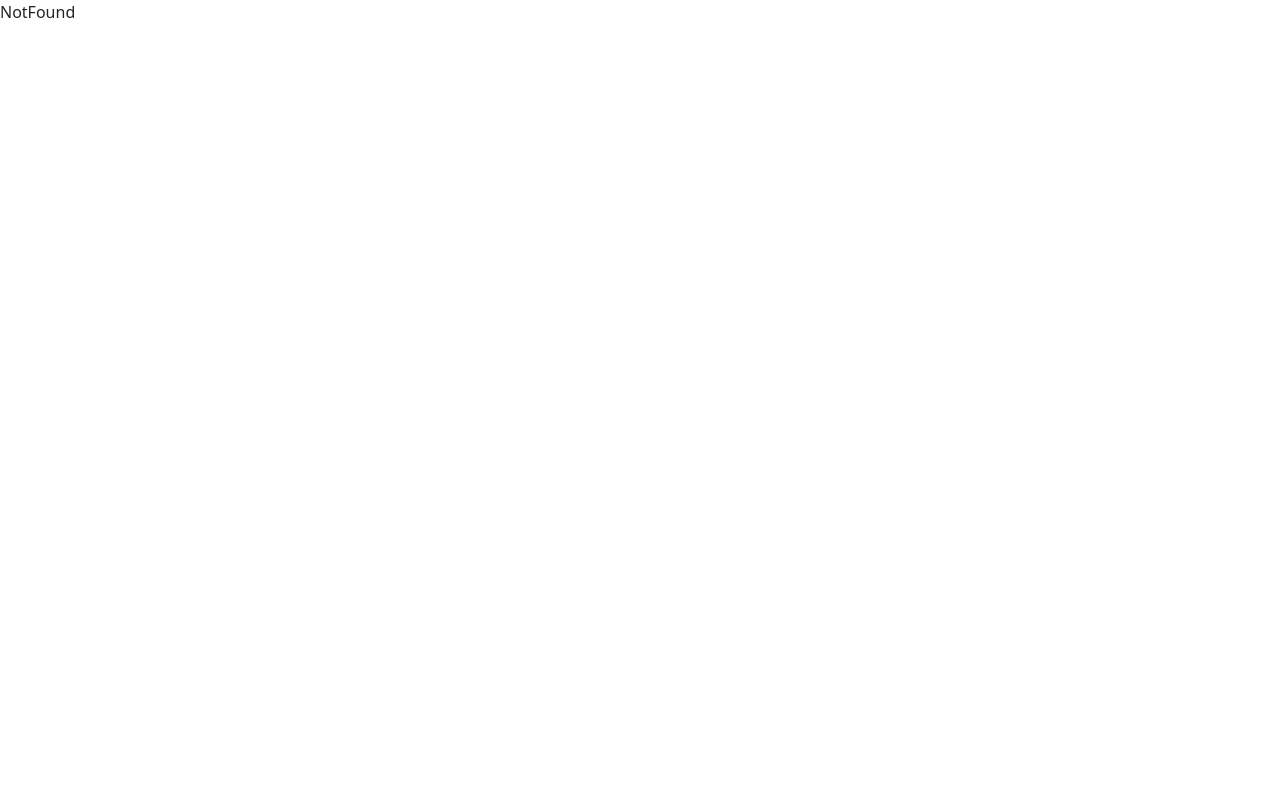
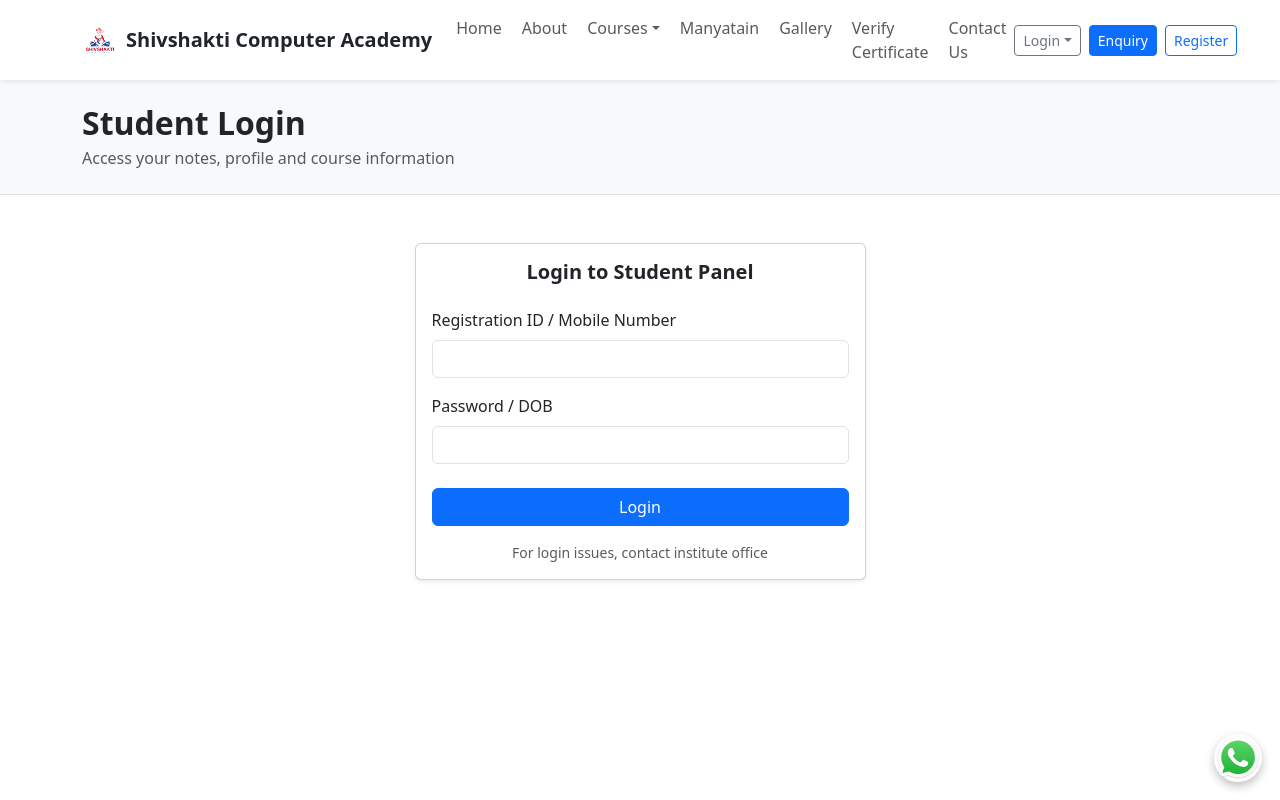
Before and after one commit to vikrambarman/sca-frontend_2.0.0, a React (Vite) app: page /student/login in a window 1280 px wide. Before the commit this address had no page. Shown: the top 800 px of the page. Built offline with nearby package versions, Linux system fonts and the light colour scheme.

Commit message:
Add Student Panel Frontend

```diff
--- a/src/components/common/Navbar.jsx
+++ b/src/components/common/Navbar.jsx
@@ -32,15 +32,11 @@ const Navbar = () => {
                     <ul className="navbar-nav mx-auto mb-2 mb-lg-0 gap-lg-1">
 
                         <li className="nav-item">
-                            <NavLink to="/" className="nav-link">
-                                Home
-                            </NavLink>
+                            <NavLink to="/" className="nav-link">Home</NavLink>
                         </li>
 
                         <li className="nav-item">
-                            <NavLink to="/about" className="nav-link">
-                                About
-                            </NavLink>
+                            <NavLink to="/about" className="nav-link">About</NavLink>
                         </li>
 
                         {/* Courses Dropdown */}
@@ -59,34 +55,18 @@ const Navbar = () => {
                                     </NavLink>
                                 </li>
                                 <li><hr className="dropdown-divider" /></li>
-                                <li>
-                                    <NavLink to="/courses/dca" className="dropdown-item">
-                                        DCA
-                                    </NavLink>
-                                </li>
-                                <li>
-                                    <NavLink to="/courses/adca" className="dropdown-item">
-                                        ADCA
-                                    </NavLink>
-                                </li>
-                                <li>
-                                    <NavLink to="/courses/tally" className="dropdown-item">
-                                        Tally
-                                    </NavLink>
-                                </li>
+                                <li><NavLink to="/courses/dca" className="dropdown-item">DCA</NavLink></li>
+                                <li><NavLink to="/courses/adca" className="dropdown-item">ADCA</NavLink></li>
+                                <li><NavLink to="/courses/tally" className="dropdown-item">Tally</NavLink></li>
                             </ul>
                         </li>
 
                         <li className="nav-item">
-                            <NavLink to="/manyatain" className="nav-link">
-                                Manyatain
-                            </NavLink>
+                            <NavLink to="/manyatain" className="nav-link">Manyatain</NavLink>
                         </li>
 
                         <li className="nav-item">
-                            <NavLink to="/gallery" className="nav-link">
-                                Gallery
-                            </NavLink>
+                            <NavLink to="/gallery" className="nav-link">Gallery</NavLink>
                         </li>
 
                         <li className="nav-item">
@@ -96,21 +76,44 @@ const Navbar = () => {
                         </li>
 
                         <li className="nav-item">
-                            <NavLink to="/contact" className="nav-link">
-                                Contact Us
-                            </NavLink>
+                            <NavLink to="/contact" className="nav-link">Contact Us</NavLink>
                         </li>
                     </ul>
 
-                    {/* Right Buttons */}
-                    <div className="d-flex gap-2">
+                    {/* Right Section */}
+                    <div className="d-flex align-items-center gap-2">
+
+                        {/* Login Dropdown */}
+                        <div className="dropdown">
+                            <button
+                                className="btn btn-outline-secondary btn-sm dropdown-toggle"
+                                data-bs-toggle="dropdown"
+                            >
+                                Login
+                            </button>
+                            <ul className="dropdown-menu dropdown-menu-end">
+                                <li>
+                                    <NavLink to="/student/login" className="dropdown-item">
+                                        Student Login
+                                    </NavLink>
+                                </li>
+                                <li>
+                                    <NavLink to="/admin/login" className="dropdown-item">
+                                        Admin Login
+                                    </NavLink>
+                                </li>
+                            </ul>
+                        </div>
+
                         <NavLink to="/enquiry" className="btn btn-primary btn-sm">
                             Enquiry
                         </NavLink>
+
                         <NavLink to="/registration" className="btn btn-outline-primary btn-sm">
                             Register
                         </NavLink>
                     </div>
+
                 </div>
             </div>
         </nav>
--- /dev/null
+++ b/src/pages/student/StudentLogin.jsx
@@ -0,0 +1,64 @@
+import PageHeader from '../../components/common/PageHeader'
+
+const StudentLogin = () => {
+    return (
+        <>
+            <PageHeader
+                title="Student Login"
+                subtitle="Access your notes, profile and course information"
+            />
+
+            <section className="py-5">
+                <div className="container">
+                    <div className="row justify-content-center">
+
+                        <div className="col-md-5">
+                            <div className="card shadow-sm">
+                                <div className="card-body">
+
+                                    <h5 className="fw-bold mb-4 text-center">
+                                        Login to Student Panel
+                                    </h5>
+
+                                    <form>
+                                        <div className="mb-3">
+                                            <label className="form-label">
+                                                Registration ID / Mobile Number
+                                            </label>
+                                            <input
+                                                type="text"
+                                                className="form-control"
+                                                required
+                                            />
+                                        </div>
+
+                                        <div className="mb-4">
+                                            <label className="form-label">Password / DOB</label>
+                                            <input
+                                                type="password"
+                                                className="form-control"
+                                                required
+                                            />
+                                        </div>
+
+                                        <button className="btn btn-primary w-100">
+                                            Login
+                                        </button>
+                                    </form>
+
+                                    <p className="small text-muted text-center mt-3 mb-0">
+                                        For login issues, contact institute office
+                                    </p>
+
+                                </div>
+                            </div>
+                        </div>
+
+                    </div>
+                </div>
+            </section>
+        </>
+    )
+}
+
+export default StudentLogin
--- a/src/router/index.jsx
+++ b/src/router/index.jsx
@@ -11,6 +11,8 @@ import Enquiry from '../pages/Enquiry'
 import Registration from '../pages/Registration'
 import CertificateVerify from '../pages/CertificateVerify'
 import Contact from '../pages/Contact'
+import StudentLogin from '../pages/student/StudentLogin'
+// import StudentDashboard from '../pages/student/StudentDashboard'
 
 
 const router = createBrowserRouter([
@@ -28,7 +30,9 @@ const router = createBrowserRouter([
             { path: 'enquiry', element: <Enquiry /> },
             { path: 'registration', element: <Registration /> },
             { path: 'certificate-verify', element: <CertificateVerify /> },
-            { path: 'contact', element: <Contact /> }
+            { path: 'contact', element: <Contact /> },
+            { path: 'student/login', element: <StudentLogin/>},
+            // { path: 'student/dashboard', element: <StudentDashboard/>},
         ]
     }
 ])
```
Also changed, not shown: src/components/student/DashboardHeader.jsx (added, +14 -0 lines), src/components/student/NotesList.jsx (added, +36 -0 lines), src/components/student/ProfileCard.jsx (added, +32 -0 lines), src/components/student/StudentSidebar.jsx (added, +32 -0 lines), src/pages/student/StudentDashboard.jsx (added, +34 -0 lines).
